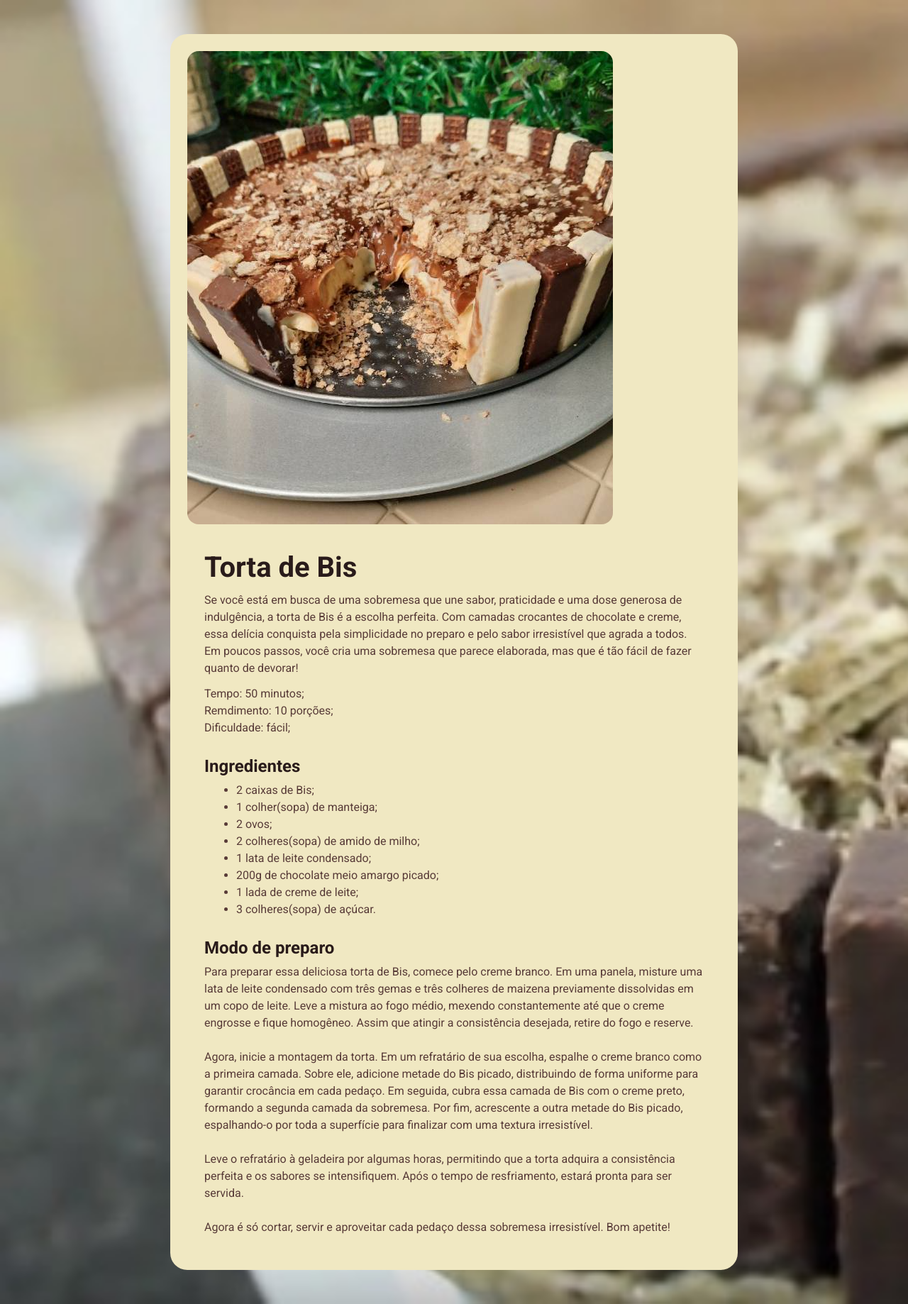
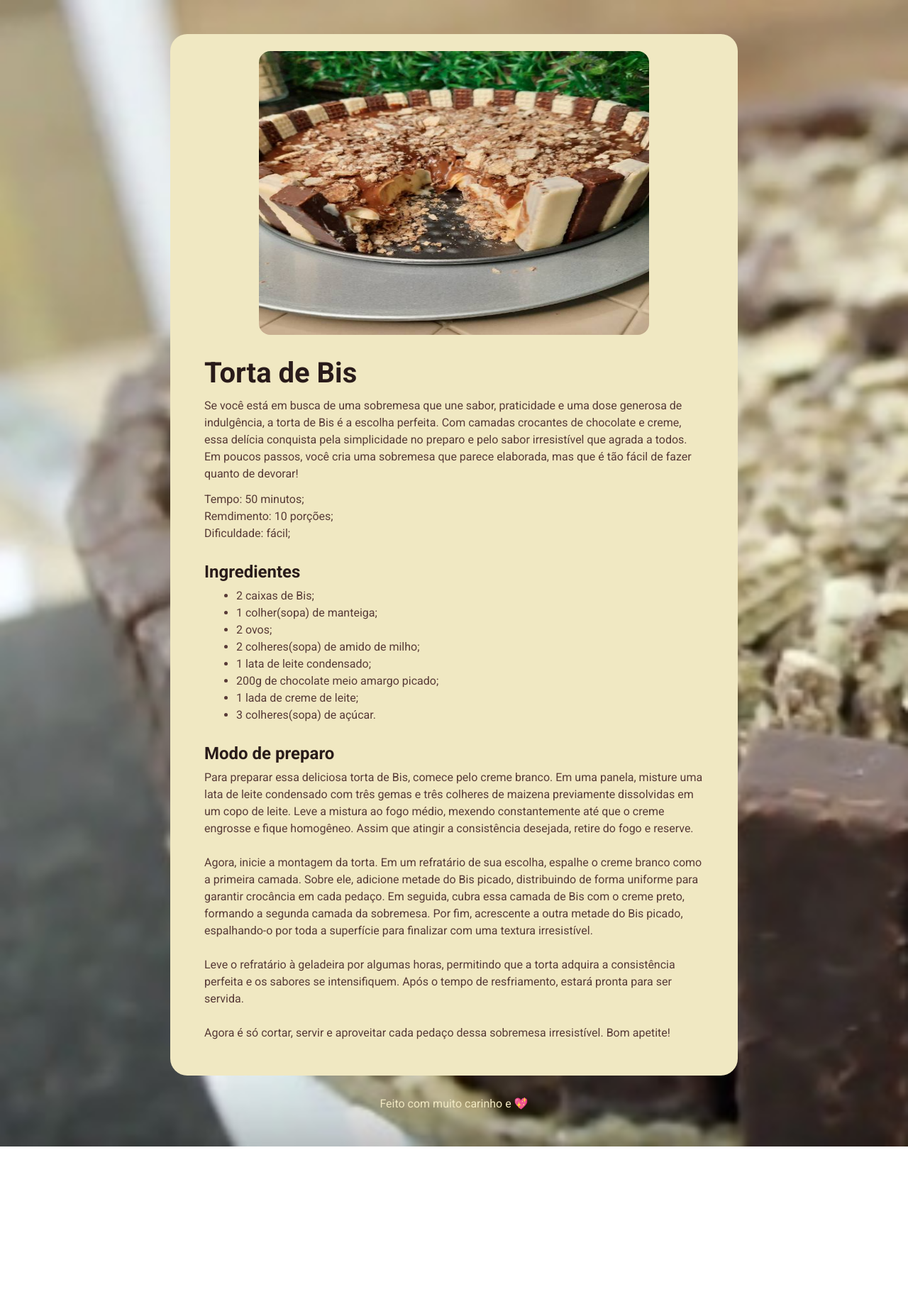
Before and after one commit to ASGust/projetoReceita, a plain HTML site: page index.html in a window 1280 px wide. Shown: the whole page at 71% size. After the commit the page ends 1616 px from the top, so only its background shows below. Drawn offline with Linux system fonts and the light colour scheme.

Commit message:
Centralizando a imagem; Adicionando o footer;

```diff
--- a/index.html
+++ b/index.html
@@ -11,7 +11,10 @@
 </head>
 <body>
   <div id="page">
-    <img src="./img/tortaBis.jpg" alt="Imagem da Torta de Bis">
+    <div class="mainImg">
+      <img src="./img/tortaBis.jpg" alt="Imagem da Torta de Bis">
+    </div>
+
     <main>
       <section id="about">
         <h1>Torta de Bis</h1>
@@ -53,6 +56,9 @@
     </main>
 
   </div>
+  <footer>
+    Feito com muito carinho e 💖
+  </footer>
 </body>
-<footer></footer>
+
 </html>
--- a/style.css
+++ b/style.css
@@ -13,6 +13,11 @@
   background-image: urL(./img/bg.jpg); /* adicionando imagem de fundo */
   background-size: cover; /* cobrindo toda área visível */
 }
+.mainImg{
+  display: flex;
+  align-items: center;
+  justify-content: center;
+}
 
 #page{
   box-sizing: border-box;
@@ -20,11 +25,13 @@
   padding: 24px;
   background-color: #F0E8C2;
   border-radius: 24px;
-  margin: 48px auto;
+  margin: 48px auto 28px;
 }
 
 img{
   border-radius: 16px; /* deixar as bordas redondas */
+  width: 550px;
+  height: 400px;
 }
 
 main{
@@ -57,3 +64,9 @@
 ul{
   padding-left: 45px;
 }
+
+footer{
+  color: #F0E8C2;
+  text-align: center;
+  padding-bottom: 48px;
+}
```
